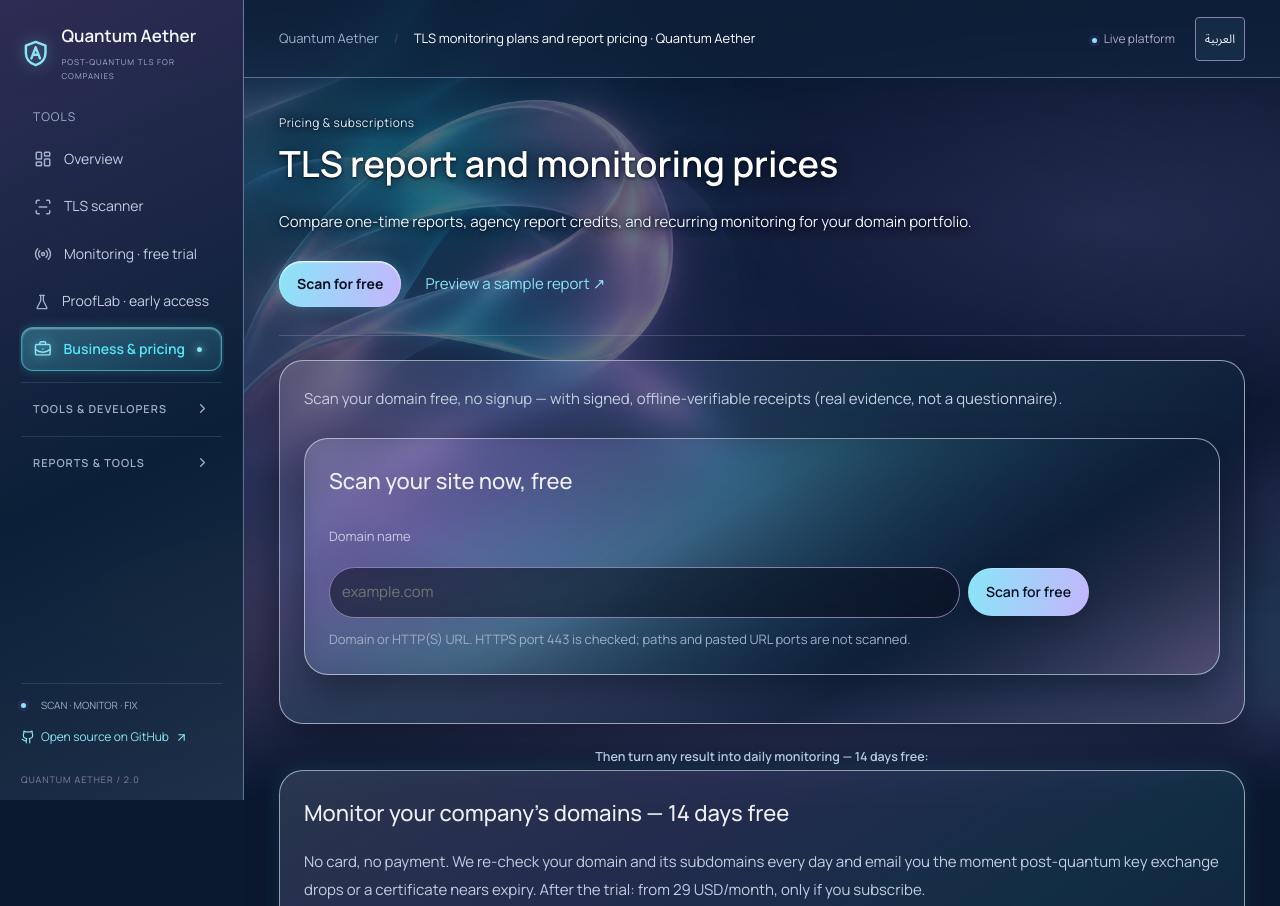
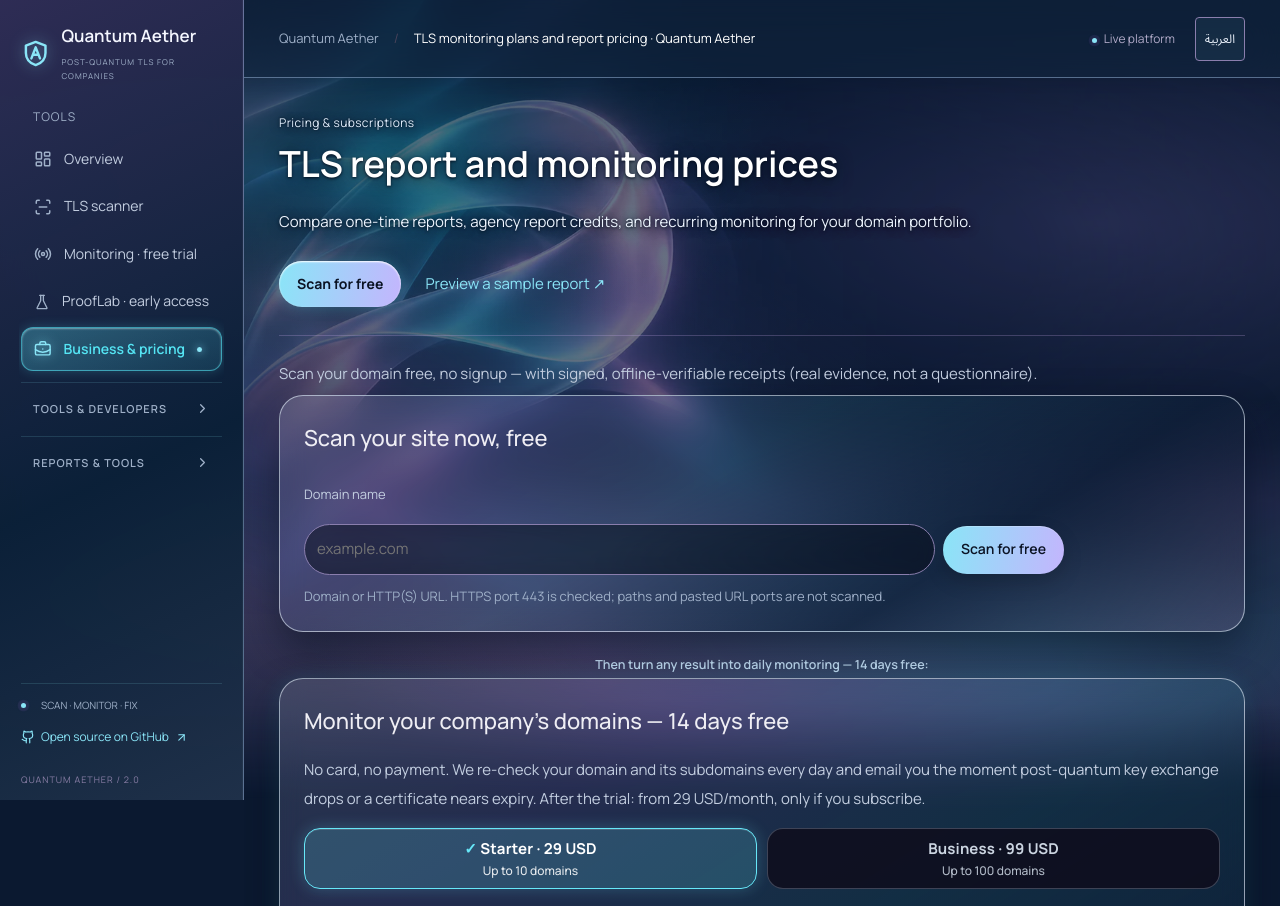
Before and after one commit to moncef00327-cloud/quantum-aether, a Flask app: page /pricing?lang=en in a window 1280 px wide. Shown: the top 906 px of the page. Run offline with Flask 3, Linux system fonts and the light colour scheme; data comes from the database, SQL or seed files in the repository; data that the repository does not hold is empty; some libraries are stand-ins or nearby versions.

Commit message:
Fix RTL padding-inline-start in _why_now.html and remove nested card wrapper in commercial.html

```diff
--- a/templates/_why_now.html
+++ b/templates/_why_now.html
@@ -6,7 +6,7 @@
     .qa-whynow{margin:2rem 0;padding:1.4rem 1.2rem;border:1px solid rgba(148,163,184,.28);border-radius:16px;background:rgba(15,12,28,.45)}
     .qa-whynow h2{margin:0 0 1rem;font-size:1.15rem;line-height:1.3}
     .qa-whynow-track{list-style:none;margin:0;padding:0;display:grid;gap:14px;grid-template-columns:repeat(3,1fr)}
-    .qa-whynow-track li{margin:0;padding:0 0 0 14px;border-inline-start:2px solid rgba(103,232,249,.55)}
+    .qa-whynow-track li{margin:0;padding:0;padding-inline-start:14px;border-inline-start:2px solid rgba(103,232,249,.55)}
     .qa-whynow .yr{display:block;font-weight:800;font-size:1.05rem;color:#67e8f9;font-variant-numeric:tabular-nums}
     .qa-whynow .yr-note{display:block;margin-top:4px;font-size:.92rem;line-height:1.45;color:#cbd5e1}
     .qa-whynow-more{margin:1rem 0 0;font-size:.92rem}
--- a/templates/commercial.html
+++ b/templates/commercial.html
@@ -30,10 +30,10 @@
 </section>
 {# Value-first funnel: free no-signup scan first (signed, verifiable evidence); the email trial is step 2.
    Plain card (not .hero) so it doesn't stack a second bordered hero divider under commercial-hero. #}
-<section class="card" id="pricing-scan">
-  <p class="lead">{{ 'افحص نطاقك مجاناً بلا تسجيل — وتصلك إيصالات موقّعة يمكن التحقق منها بلا اتصال (دليل حقيقي، لا استبيان).' if lang == 'ar' else ('Scannen Sie Ihre Domain kostenlos, ohne Anmeldung — mit signierten, offline prüfbaren Nachweisen (echter Beleg, kein Fragebogen).' if lang == 'de' else 'Scan your domain free, no signup — with signed, offline-verifiable receipts (real evidence, not a questionnaire).') }}</p>
+<div id="pricing-scan">
+  <p class="lead" style="margin:1.1rem 0 .4rem">{{ 'افحص نطاقك مجاناً بلا تسجيل — وتصلك إيصالات موقّعة يمكن التحقق منها بلا اتصال (دليل حقيقي، لا استبيان).' if lang == 'ar' else ('Scannen Sie Ihre Domain kostenlos, ohne Anmeldung — mit signierten, offline prüfbaren Nachweisen (echter Beleg, kein Fragebogen).' if lang == 'de' else 'Scan your domain free, no signup — with signed, offline-verifiable receipts (real evidence, not a questionnaire).') }}</p>
   {% with box_src = 'pricing_scan', box_id = 'pricing-domain-box' %}{% include "_scan_box.html" %}{% endwith %}
-</section>
+</div>
 <p class="qa-trial-step-cue" style="text-align:center;margin:1.2rem 0 .2rem">{{ 'ثم حوّل أي نتيجة إلى مراقبة يومية — 14 يوماً مجاناً:' if lang == 'ar' else ('Dann jedes Ergebnis in tägliche Überwachung umwandeln — 14 Tage kostenlos:' if lang == 'de' else 'Then turn any result into daily monitoring — 14 days free:') }}</p>
 {{ trial_cta('trial', source=('business' if 'business' in request.path else 'pricing')) }}
 {% include "_why_now.html" %}
```
